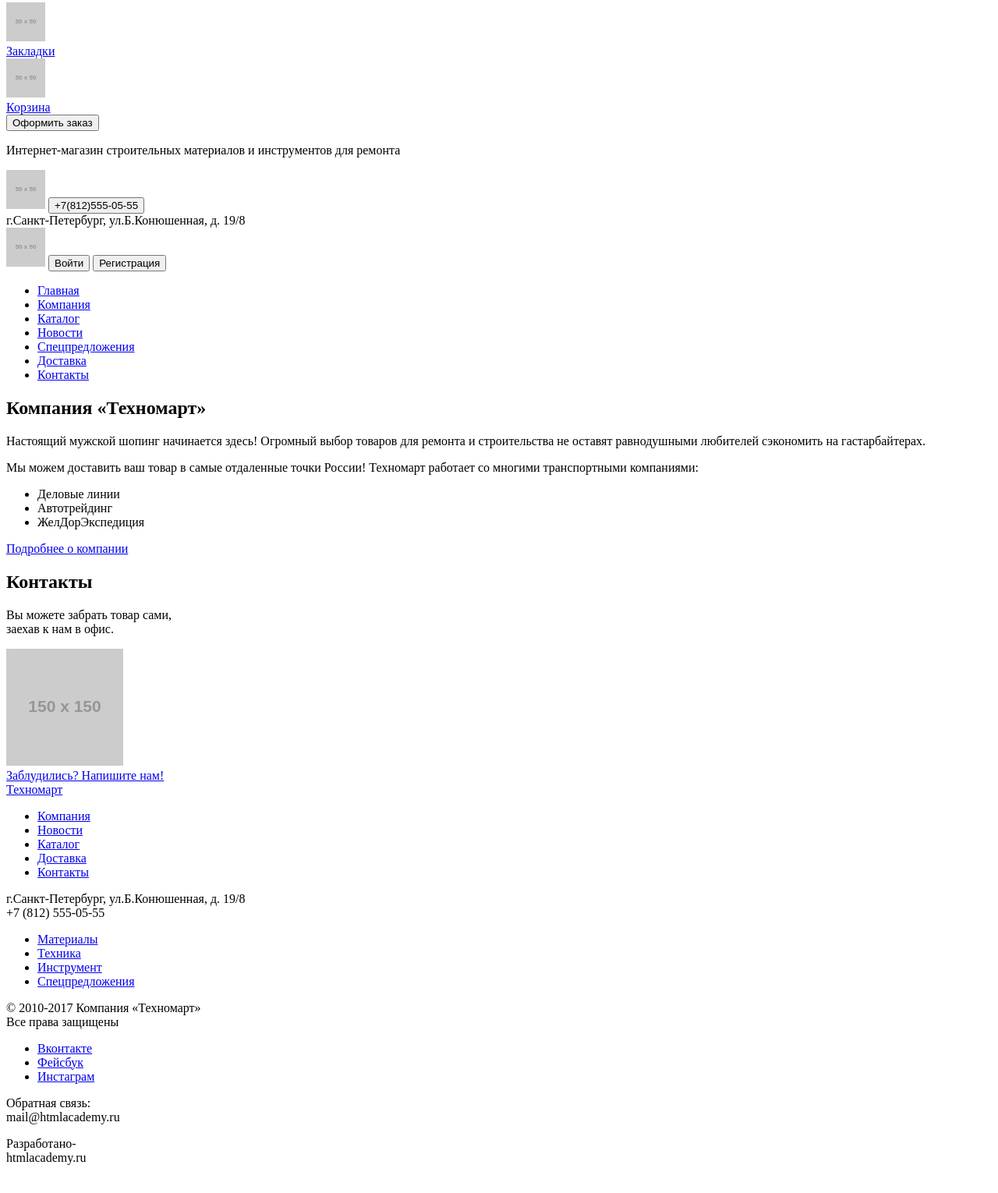
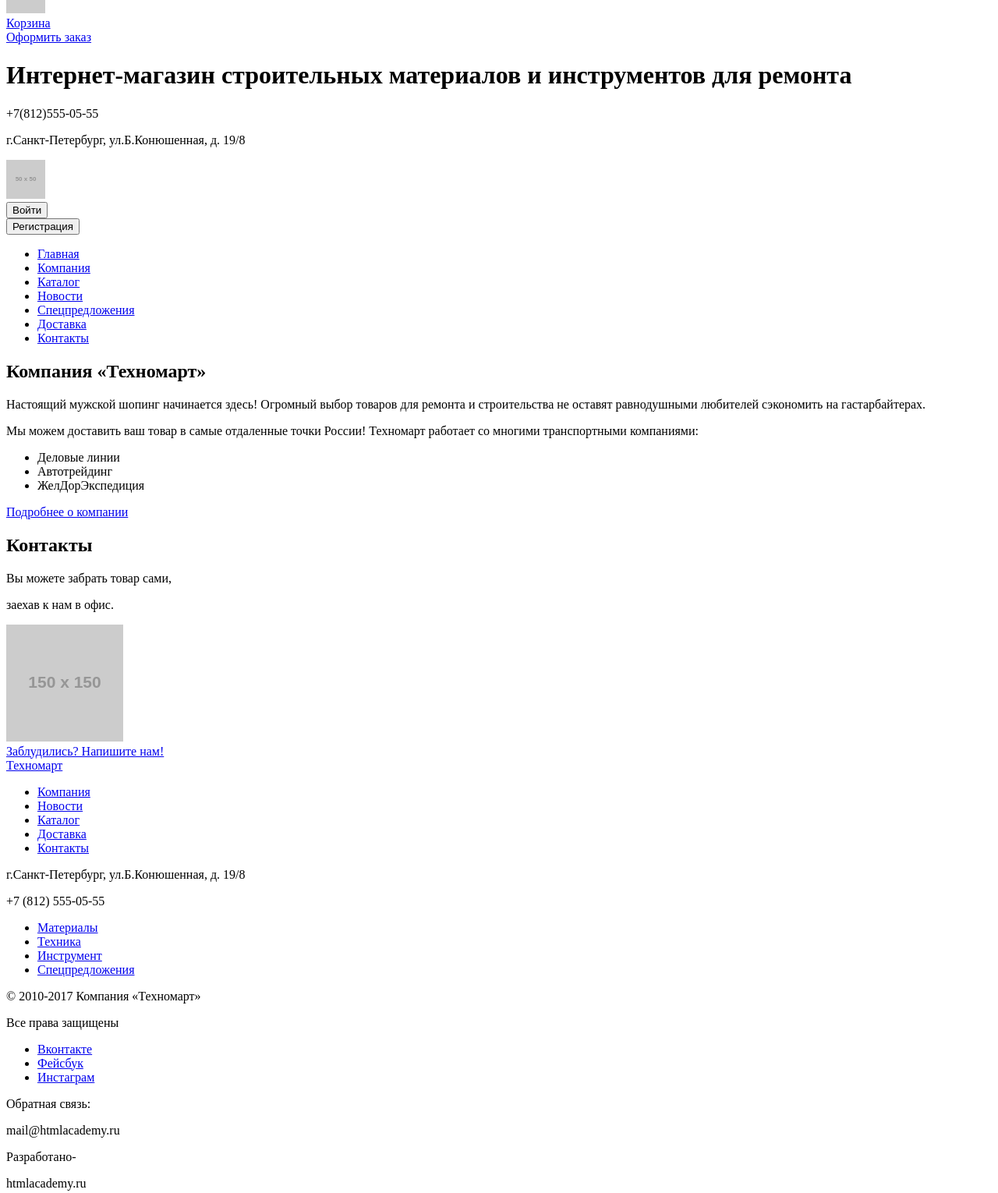
Before and after one commit to kirillrusinov/562317-technomart-24, a plain HTML site: page index.html in a window 1280 px wide. Shown: the part 95-1625 px from the top of the page at 78% size. Drawn offline with Linux system fonts and the light colour scheme; placeholder pictures from the web are drawn by us.

Commit message:
Исправил index.html

```diff
--- a/index.html
+++ b/index.html
@@ -6,26 +6,34 @@
   </head>
   <body>
     <header class="main-header">
-<div class="logo"><a href="index.html">Техномарт</a></div>
-<img src="http://placehold.it/50x50" alt="Поиск">
+<div class="logo"><a href="index.html">Техномарт</a>
+</div>
 <form class="search"> Поиск</form>
-<img src="http://placehold.it/50x50" alt="Закладки">
-<div class="
-bookmarks"><a href="
-bookmarks.html">Закладки</a></div>
+<div class="bookmarks"><a href="bookmarks.html">Закладки</a>
+</div>
 <img src="http://placehold.it/50x50" alt="Корзина">
-<div class="basket"><a href="basket.html">Корзина
-</a></div>
-<button class="order">Оформить заказ</button>
-<p class="headline">Интернет-магазин строительных материалов и инструментов для ремонта</p>
-<img src="http://placehold.it/50x50" alt="Наш телефон">
-<button><span class="number-phone">
-  +7(812)555-05-55
-</span></button>
-<div class="main-address">г.Санкт-Петербург, ул.Б.Конюшенная, д. 19/8</div>
+<div class="basket"><a href="basket.html">Корзина</a>
+</div>
+<div class="checkout"><a href="checkout.html">Оформить заказ</a>
+</div>
+<h1 class="headline">Интернет-магазин строительных материалов и инструментов для ремонта</h1>
+<section class="contact-info">
+  <p class="number-phone">+7(812)555-05-55
+</p>
+<p class="main-address">г.Санкт-Петербург, ул.Б.Конюшенная, д. 19/8
+  </p>
+</section>
+<nav class="user=navigation">
+  <!--Можно вставить это изображение как фоновое, чтоб облегчить загрузку страницы и код? Сделал так выше-->
 <img src="http://placehold.it/50x50"  alt="Вход">
-<button class="login-link">Войти</button>
-<button class="check-in">Регистрация</button>
+<!--На какую страницу будет вести эта ссылка?-->
+<form action="/index.html/">
+    <button type="submit">Войти</button>
+</form>
+<form action="/check-in.html/">
+    <button type="submit">Регистрация</button>
+</form>
+</nav>
 <nav class="main-navigation">
 <ul class="site-navigation">
 <li><a href="index.html">Главная</a></li>
@@ -40,7 +48,7 @@ bookmarks.html">Закладки</a></div>
 </header>
 
 <main>
-<article>
+<section class="about-company">
 <h2>Компания «Техномарт»</h2>
 <p class="about-us-content">Настоящий мужской шопинг начинается здесь! Огромный выбор товаров для ремонта и строительства не оставят равнодушными любителей сэкономить на гастарбайтерах.</p>
 <p class="about-us-content">Мы можем доставить ваш товар в самые отдаленные точки России! Техномарт работает со многими транспортными компаниями:</p>
@@ -50,13 +58,13 @@ bookmarks.html">Закладки</a></div>
 <li>ЖелДорЭкспедиция</li>
 </ul>
 <div class="about-company"><a href="about-company.html">Подробнее о компании</a></div>
-</article>
+</section>
 <section>
 <h2>Контакты</h2>
-<p class="contacts-map">
-  Вы можете забрать товар сами,<br>
-  заехав к нам в офис.
-</p>
+<div class="contacts-map">
+<p>Вы можете забрать товар сами,</p>
+<p>заехав к нам в офис.</p>
+</div>
 <img src="http://placehold.it/150x150" alt="Как к нам проехать">
 <div class="question"><a href="question.html">Заблудились? Напишите нам!</a></div>
 </section>
@@ -73,8 +81,10 @@ bookmarks.html">Закладки</a></div>
   <li><a href="contacts.html">Контакты</a></li>
   </ul>
   </nav>
-  <div class="add-address"><p>г.Санкт-Петербург, ул.Б.Конюшенная, д. 19/8<br>
-    +7 (812) 555-05-55</p></div>
+  <div class="add-address">
+    <p>г.Санкт-Петербург, ул.Б.Конюшенная, д. 19/8</p>
+    <p>+7 (812) 555-05-55</p>
+  </div>
   <nav class="product-navigation">
   <ul class="user-navigation">
   <li><a href="materials.html">Материалы</a></li>
@@ -83,28 +93,22 @@ bookmarks.html">Закладки</a></div>
   <li><a href="stock.html">Спецпредложения</a></li>
   </ul>
   </nav>
-  <div>
-    <p>
-      © 2010-2017 Компания «Техномарт»<br>
-      Все права защищены
-    </p>
+  <div class="info-company">
+    <p>© 2010-2017 Компания «Техномарт»</p>
+    <p>Все права защищены</p>
   </div>
   <ul class="footer-social">
   <li><a class="social-button" href="#">Вконтакте</a></li>
   <li><a class="social-button" href="#">Фейсбук</a></li>
   <li><a class="social-button" href="#">Инстаграм</a></li>
   </ul>
-  <div>
-    <p>
-      Обратная связь:<br>
-      mail@htmlacademy.ru
-    </p>
+  <div class="info-developers">
+    <p>Обратная связь:</p>
+      <p class="yellow-text">mail@htmlacademy.ru</p>
   </div>
-  <div>
-    <p>
-      Разработано-<br>
-      htmlacademy.ru
-    </p>
+  <div class="info-developers">
+    <p>Разработано-</p>
+    <p class="yellow-text">htmlacademy.ru</p>
   </div>
 </footer>
   </body>
```
